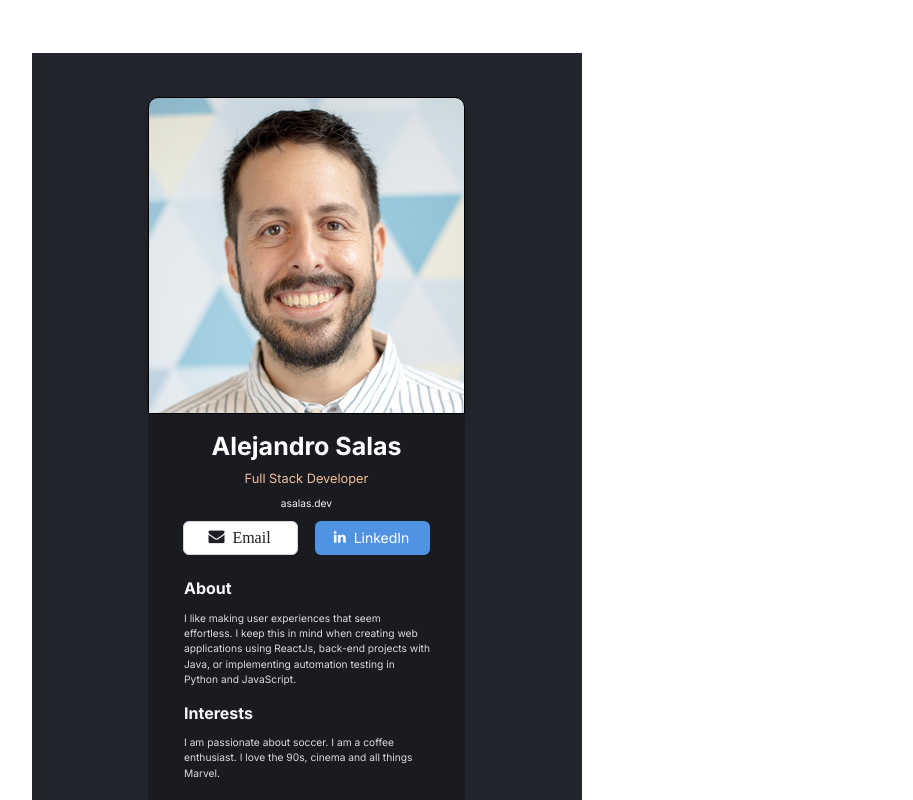
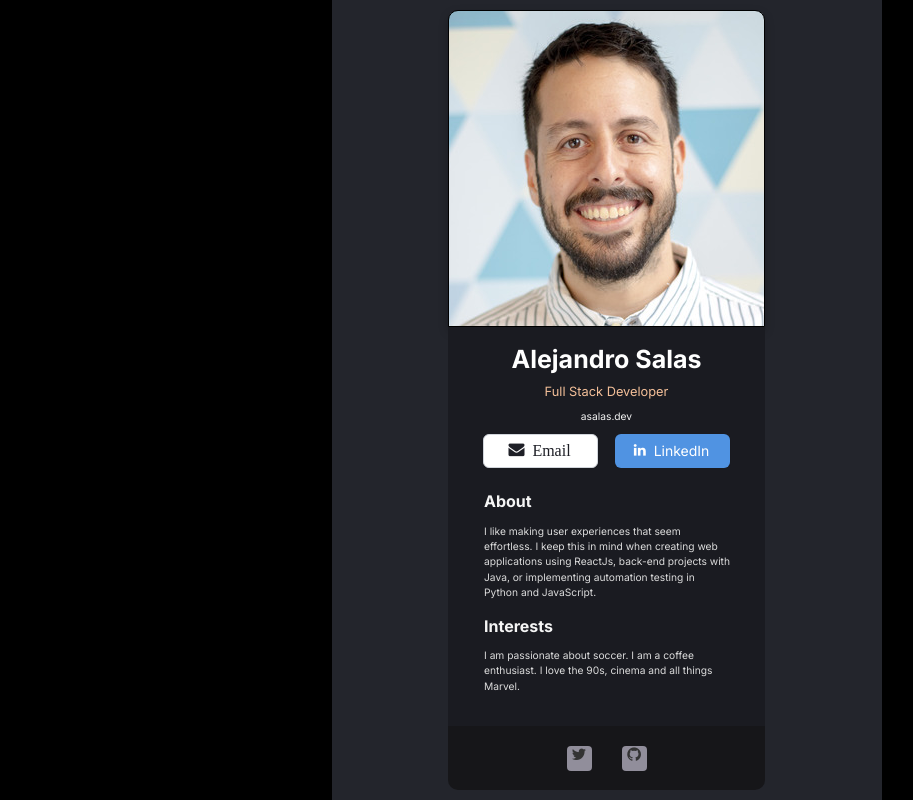
Before and after one commit to alejotsv/BusinessCard, a React (Vite) app: page / in a window 1280 px wide. Shown: the whole page, without its empty margins (33-946 px from the left). Built offline with nearby package versions, Linux system fonts and the light colour scheme.

Commit message:
update background and center card

```diff
--- a/index.html
+++ b/index.html
@@ -4,7 +4,7 @@
         <link href="https://fonts.googleapis.com/css2?family=Inter:wght@400;600;700&display=swap" rel="stylesheet">
         <link rel="stylesheet" href="https://cdnjs.cloudflare.com/ajax/libs/font-awesome/4.7.0/css/font-awesome.min.css">
     </head>
-    <body>
+    <body class="parent-container">
         <div id="root"></div>
         <script type="module" src="/src/main.jsx"></script>
     </body>
--- a/style.css
+++ b/style.css
@@ -2,7 +2,7 @@
   box-sizing: border-box;
 }
 
-.body {
+.parent-container {
   background-color: #000000;
 }
 
@@ -10,8 +10,15 @@
   position: absolute;
   width: 550px;
   height: 868px;
-  left: 65px;
-  top: 53px;
+  /* left: 65px;
+  top: 53px; */
+  right: 50%;
+  left: 50%;
+  top: 50%;
+  bottom: 50%;
+  border-radius: 10px 10px 10px 10px;
+
+  transform: translate(-50%, -50%);
 
   background: #23252C;
 }
```
